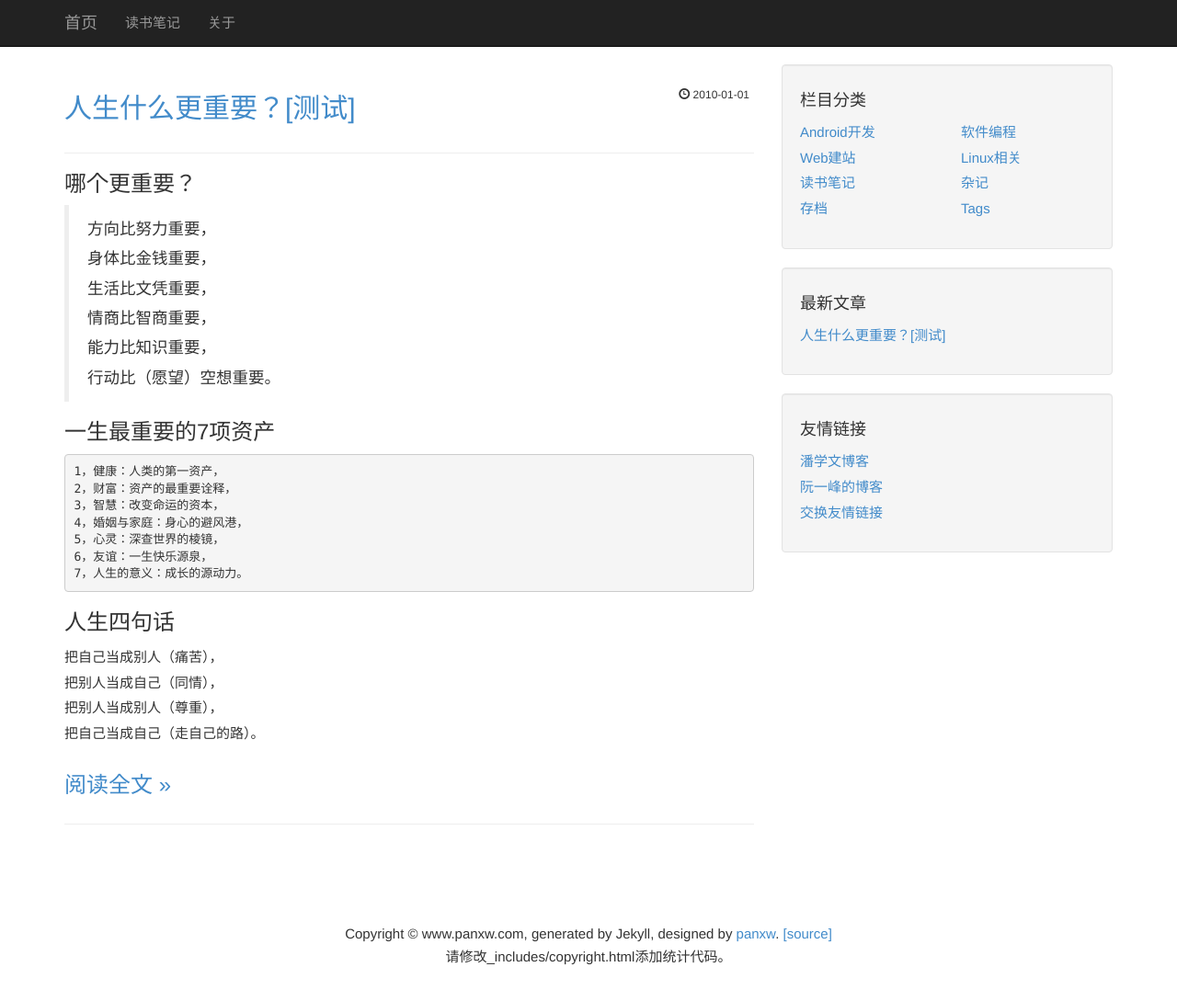
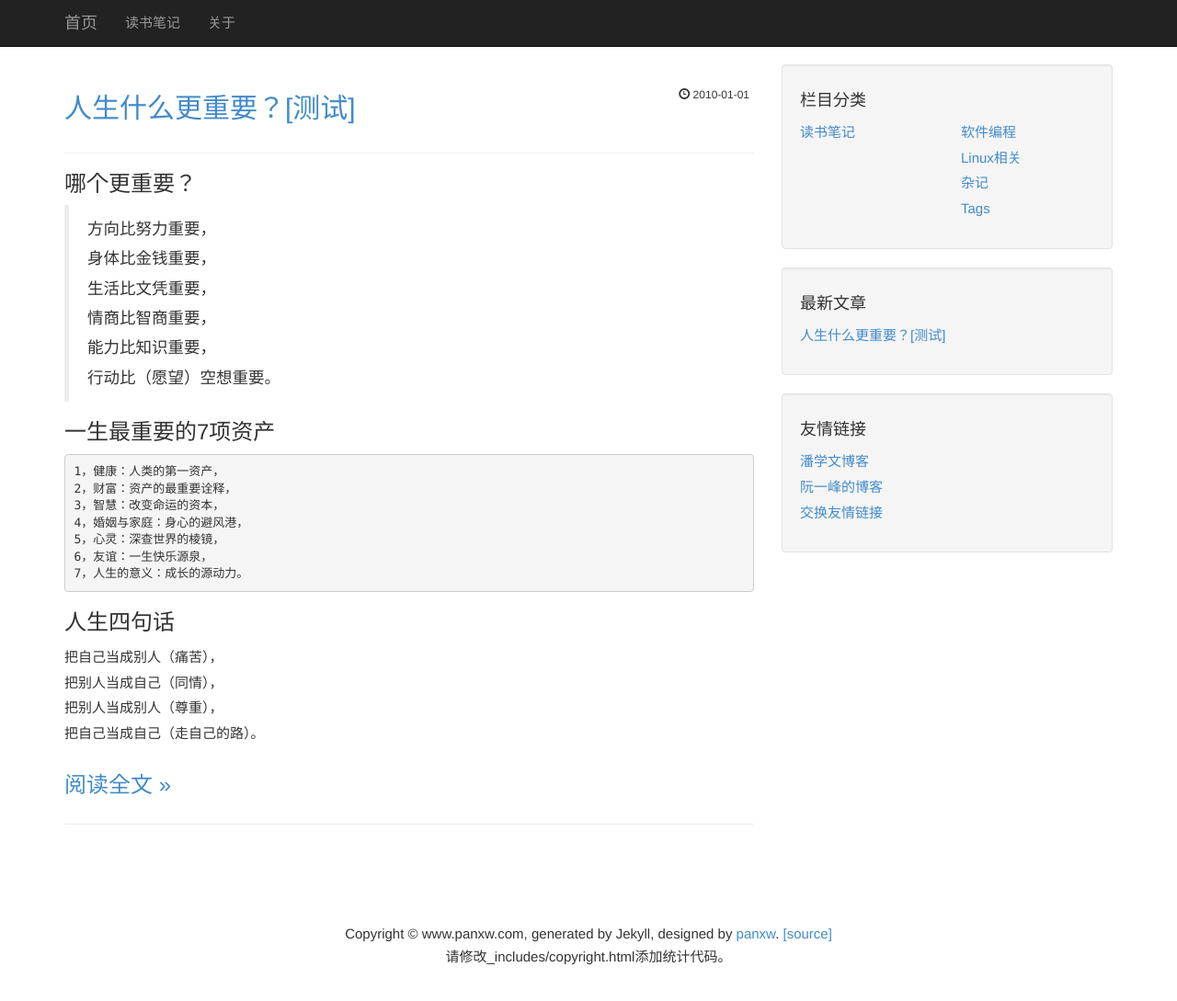
Before and after one commit to july0905/haoyuanzhang1990.github.io, a Jekyll site: the page built from index.html, in a window 1280 px wide and 1101 px high. Shown: the top 1089 px of the window at 92% size. Built offline with Jekyll 4.4.1, drawn with Linux system fonts in a browser that asks for light colours; the list of posts is cut into pages by our own code.

Commit message:
Update categories.html

```diff
--- a/_includes/categories.html
+++ b/_includes/categories.html
@@ -1,23 +1,8 @@
               <div class="col-lg-6">
                 <ul class="list-unstyled">
                   <li>
-                    <a href="/posts/android.html">
-                      Android开发
-                    </a>
-                  </li>
-                  <li>
-                    <a href="/posts/web.html">
-                      Web建站
-                    </a>
-                  </li>
-                  <li>
                     <a href="/posts/read.html">
                       读书笔记
-                    </a>
-                  </li>
-                  <li>
-                    <a href="/archives.html">
-                      存档
                     </a>
                   </li>
                 </ul>
```
